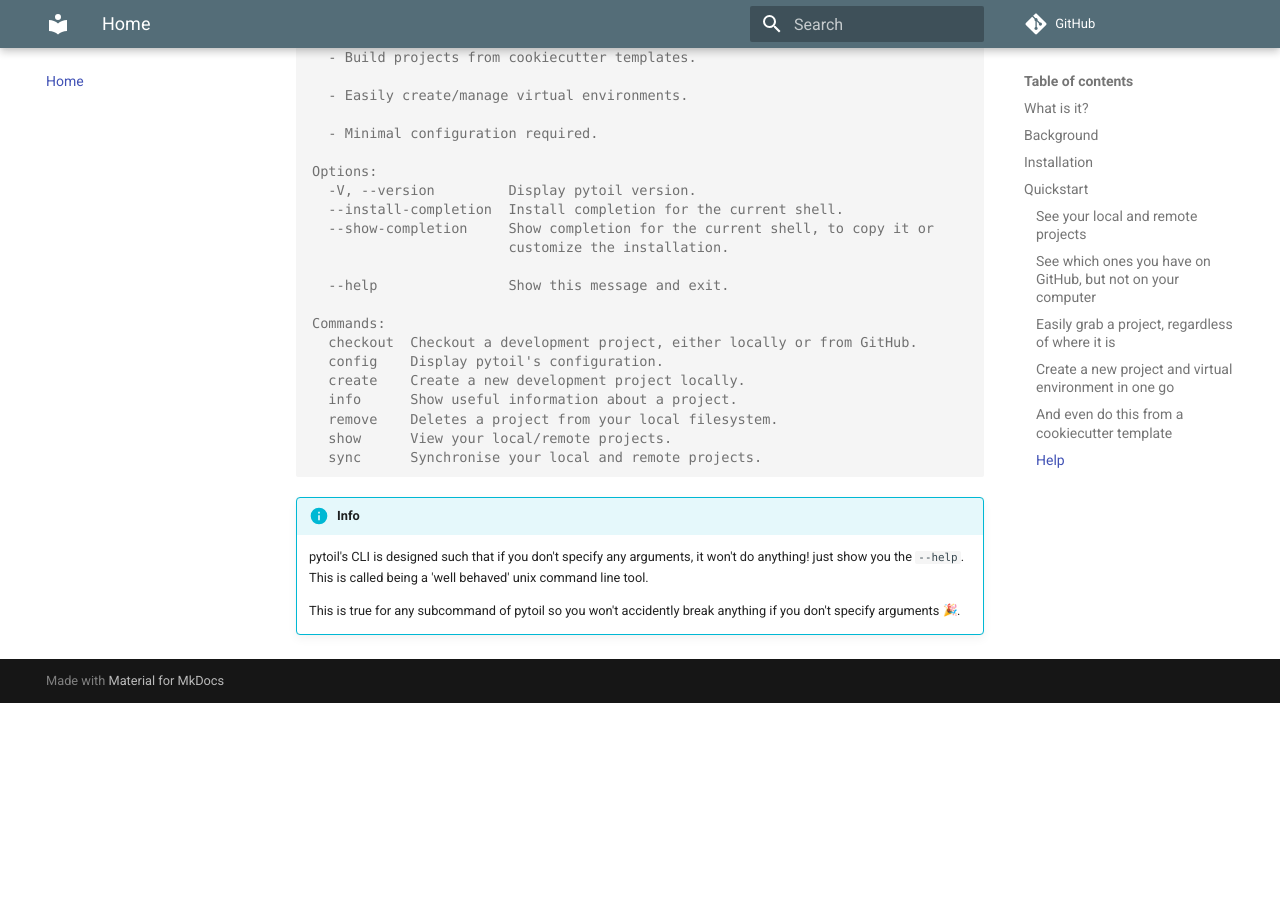
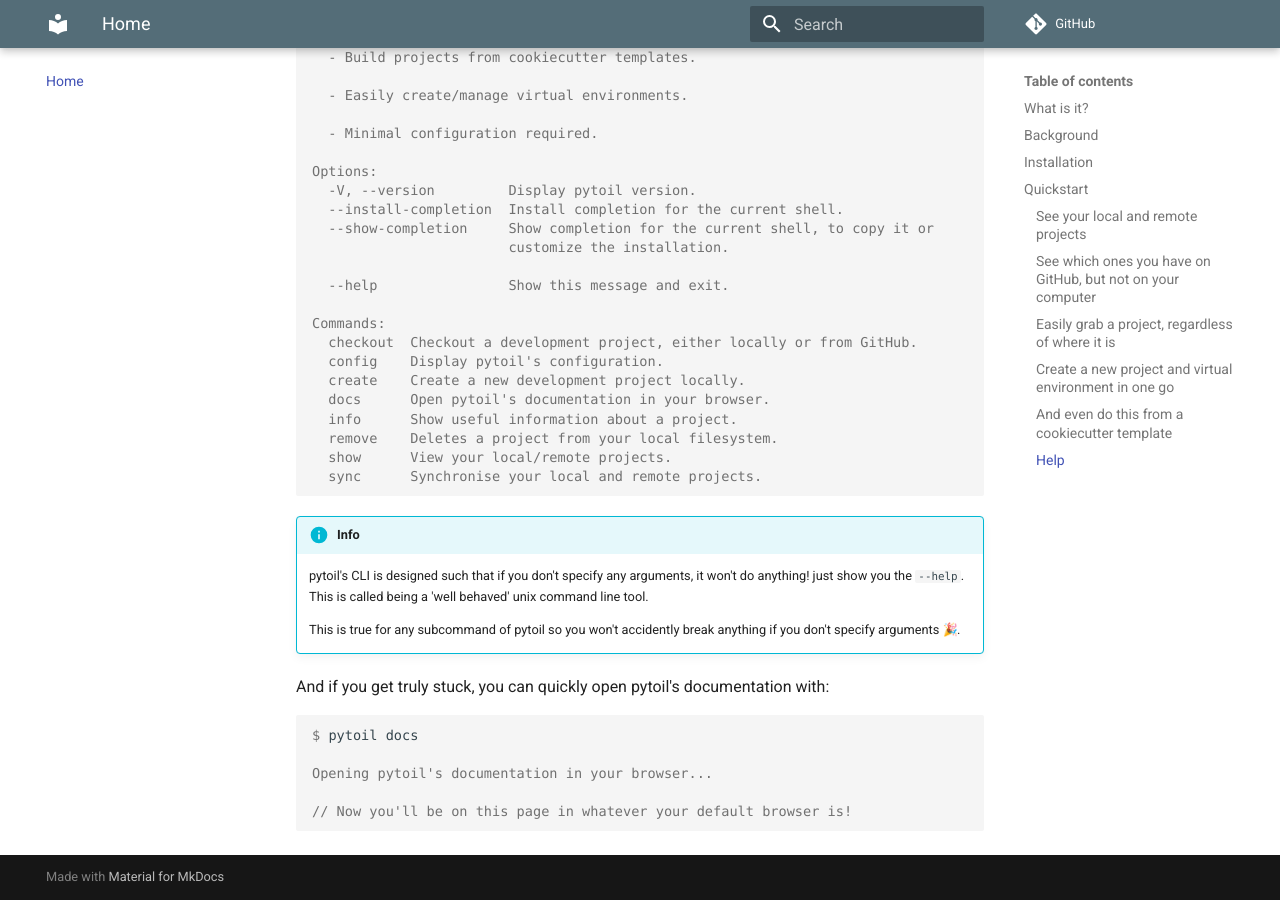
Before and after one commit to FollowTheProcess/pytoil, an MkDocs documentation site: the page built from docs/index.md, in a window 1280 px wide and 900 px high, scrolled down 4258 px. Built offline with MkDocs 1.6.1 and Material for MkDocs 9.7.7, drawn with Linux system fonts in a browser that asks for light colours; emoji names are drawn with the system emoji font; some web fonts are replaced; comment, search, counter and statistics services are not loaded; before the commit the page ends 4961 px from its top, so only the background shows below that.

Commit message:
Add docs command to launch documentation

````diff
--- a/docs/index.md
+++ b/docs/index.md
@@ -220,6 +220,7 @@
   checkout  Checkout a development project, either locally or from GitHub.
   config    Display pytoil's configuration.
   create    Create a new development project locally.
+  docs      Open pytoil's documentation in your browser.
   info      Show useful information about a project.
   remove    Deletes a project from your local filesystem.
   show      View your local/remote projects.
@@ -234,6 +235,20 @@
 
     This is true for any subcommand of pytoil so you won't accidently break anything if you don't specify arguments :tada:.
 
+And if you get truly stuck, you can quickly open pytoil's documentation with:
+
+<div class="termy">
+
+```console
+$ pytoil docs
+
+Opening pytoil's documentation in your browser...
+
+// Now you'll be on this page in whatever your default browser is!
+```
+
+</div>
+
 [git]: https://git-scm.com
 [conda]: https://docs.conda.io/en/latest/
 [VSCode]: https://code.visualstudio.com
````
Also changed, not shown: TODO.md (+0 -1 lines), docs/config.md (+1 -2 lines), 1 other file.
